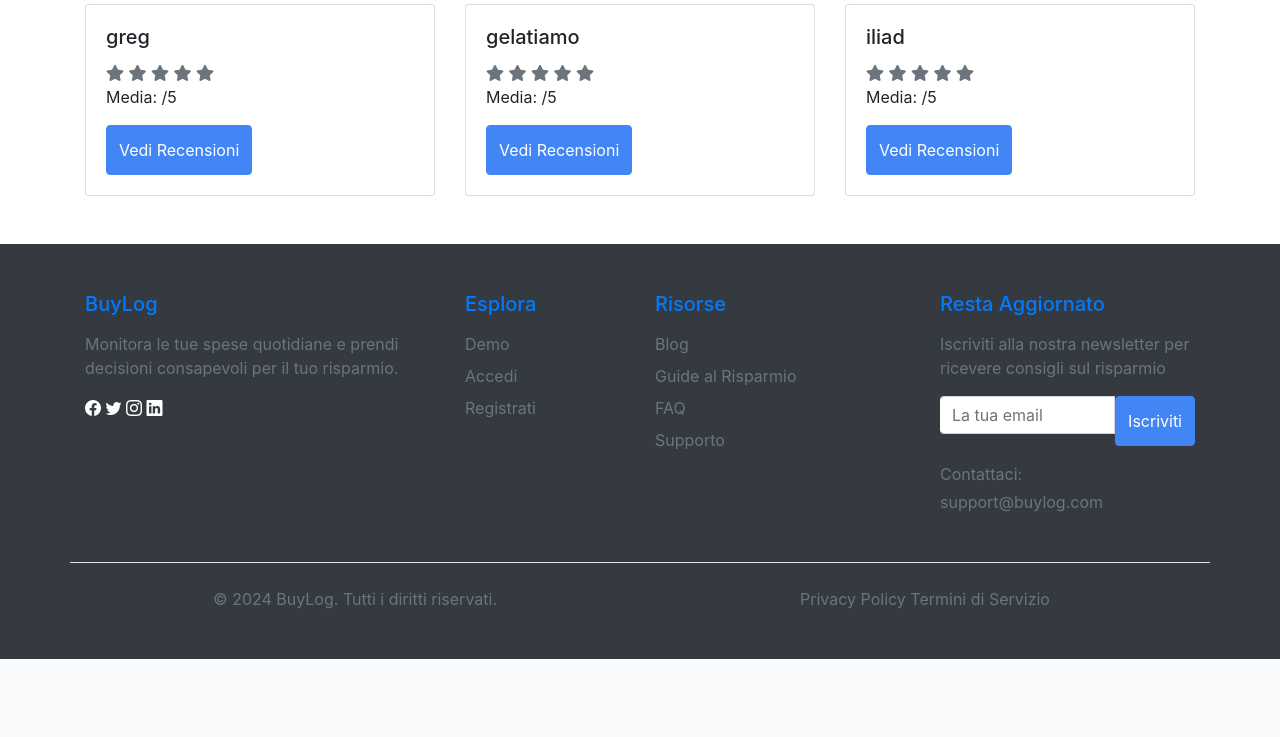
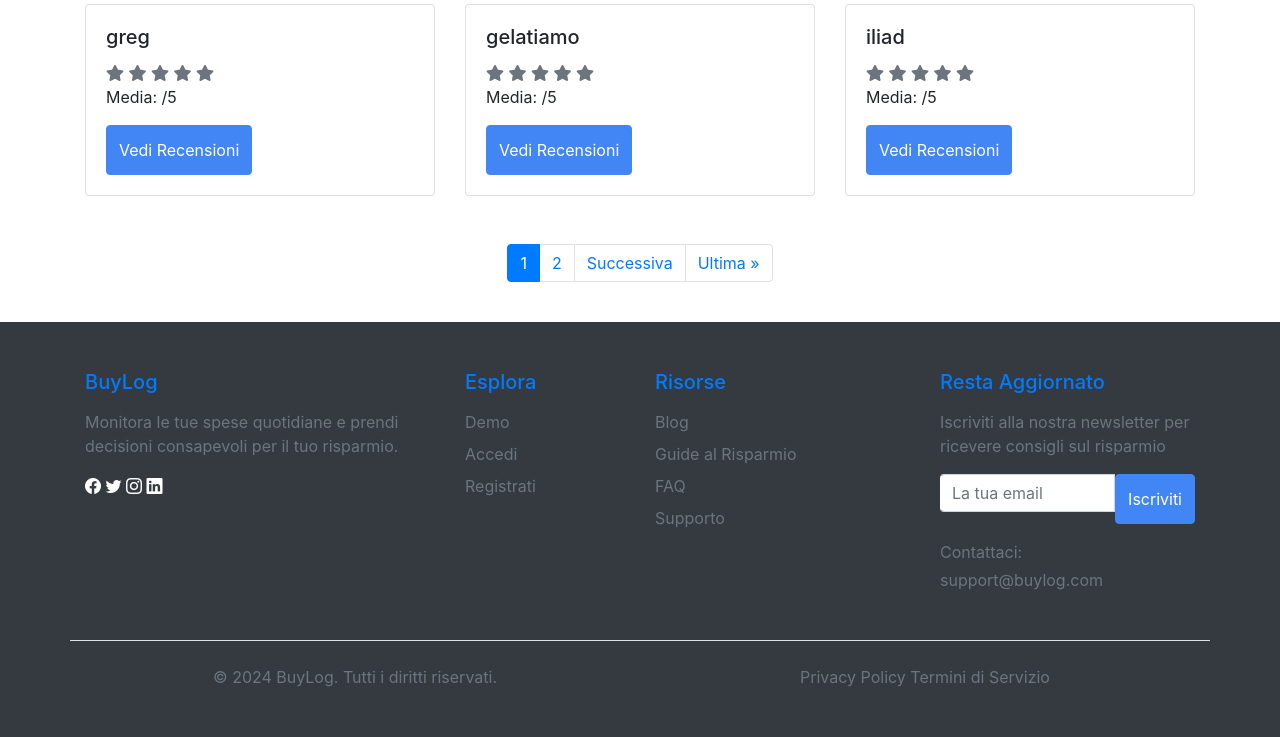
Before and after one commit to Manillin/BuyLog, a Django app: page /recensioni/ in a window 1280 px wide. Shown: the part 604-1341 px from the top of the page. Before the commit the page ends 1263 px from the top, so only its background shows below. Run offline with Django 5.2, Linux system fonts and the light colour scheme; data comes from the database, SQL or seed files in the repository; some libraries are stand-ins or nearby versions.

Commit message:
paginator for reviews

```diff
--- a/BuyLog/buylog/recensioni/templates/recensioni/lista_recensioni.html
+++ b/BuyLog/buylog/recensioni/templates/recensioni/lista_recensioni.html
@@ -22,5 +22,42 @@
         </div>
         {% endfor %}
     </div>
+
+    <!-- Paginazione -->
+    {% if negozi.paginator.num_pages > 1 %}
+    <nav aria-label="Navigazione pagine" class="mt-4">
+        <ul class="pagination justify-content-center">
+            {% if negozi.has_previous %}
+                <li class="page-item">
+                    <a class="page-link" href="?page=1">&laquo; Prima</a>
+                </li>
+                <li class="page-item">
+                    <a class="page-link" href="?page={{ negozi.previous_page_number }}">Precedente</a>
+                </li>
+            {% endif %}
+
+            {% for num in negozi.paginator.page_range %}
+                {% if negozi.number == num %}
+                    <li class="page-item active">
+                        <span class="page-link">{{ num }}</span>
+                    </li>
+                {% elif num > negozi.number|add:'-3' and num < negozi.number|add:'3' %}
+                    <li class="page-item">
+                        <a class="page-link" href="?page={{ num }}">{{ num }}</a>
+                    </li>
+                {% endif %}
+            {% endfor %}
+
+            {% if negozi.has_next %}
+                <li class="page-item">
+                    <a class="page-link" href="?page={{ negozi.next_page_number }}">Successiva</a>
+                </li>
+                <li class="page-item">
+                    <a class="page-link" href="?page={{ negozi.paginator.num_pages }}">Ultima &raquo;</a>
+                </li>
+            {% endif %}
+        </ul>
+    </nav>
+    {% endif %}
 </div>
 {% endblock %}
```
